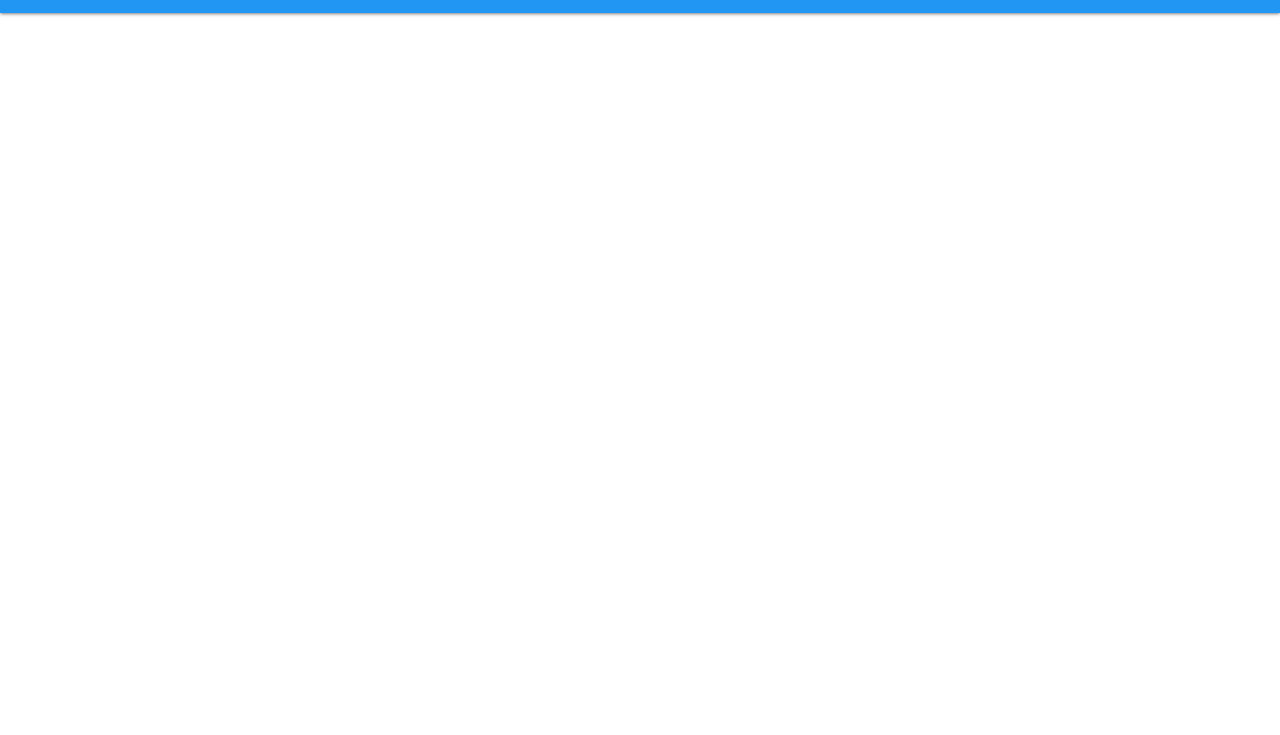
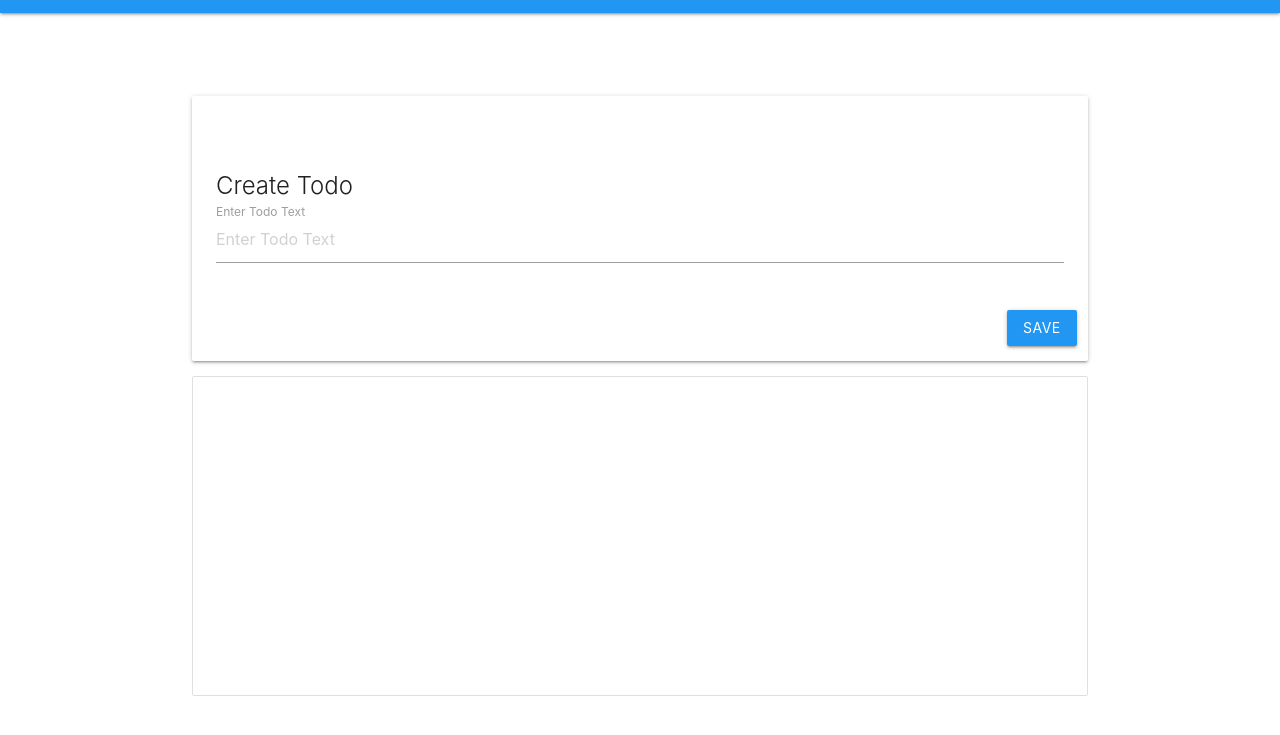
Before and after one commit to kdfarrell/INFO-2602-Lab-4, a Flask app: template templates/todo.html in a window 1280 px wide. Shown: the part 51-786 px from the top of the page. Run offline with Flask 3, Linux system fonts and the light colour scheme; the template is opened without the code that fills it, so the values that code supplies are empty.

Commit message:
Completed up to section 7

```diff
--- a/app.py
+++ b/app.py
@@ -108,10 +108,86 @@ def edit_todo_page(id):
 
 
 # Action Routes
+@app.route('/signup', methods=['POST'])
+def signup_action():
+  data = request.form  # get data from form submission
+  newuser = RegularUser(username=data['username'], email=data['email'], password=data['password'])  # create user object
+  response = None
+  try:
+    db.session.add(newuser)
+    db.session.commit()  # save user
+    token = login_user(data['username'], data['password'])
+    response = redirect(url_for('todos_page'))
+    set_access_cookies(response, token)
+    flash('Account Created!')  # send message
+  except Exception:  # attempted to insert a duplicate user
+    db.session.rollback()
+    flash("username or email already exists")  # error message
+    response = redirect(url_for('login_page'))
+  return response
 
+@app.route('/login', methods=['POST'])
+def login_action():
+  data = request.form
+  token = login_user(data['username'], data['password'])
+  print(token)
+  response = None
+  if token:
+    flash('Logged in successfully.')  # send message to next page
+    response = redirect(
+        url_for('todos_page'))  # redirect to main page if login successful
+    set_access_cookies(response, token)
+  else:
+    flash('Invalid username or password')  # send message to next page
+    response = redirect(url_for('login_page'))
+  return response
 
+@app.route('/createTodo', methods=['POST'])
+@jwt_required()
+def create_todo_action():
+  data = request.form
+  current_user.add_todo(data['text'])
+  flash('Created')
+  return redirect(url_for('todos_page'))
 
+@app.route('/toggle/<id>', methods=['POST'])
+@jwt_required()
+def toggle_todo_action(id):
+  todo = current_user.toggle_todo(id)
+  if todo is None:
+    flash('Invalid id or unauthorized')
+  else:
+    flash(f'Todo { "done" if todo.done else "not done" }!')
+  return redirect(url_for('todos_page'))
 
+@app.route('/editTodo/<id>', methods=["POST"])
+@jwt_required()
+def edit_todo_action(id):
+  data = request.form
+  res = current_user.update_todo(id, data["text"])
+  if res:
+    flash('Todo Updated!')
+  else:
+    flash('Todo not found or unauthorized')
+  return redirect(url_for('todos_page'))
+
+@app.route('/deleteTodo/<id>', methods=["GET"])
+@jwt_required()
+def delete_todo_action(id):
+  res = current_user.delete_todo(id)
+  if res == None:
+    flash('Invalid id or unauthorized')
+  else:
+    flash('Todo Deleted')
+  return redirect(url_for('todos_page'))
+
+@app.route('/logout', methods=['GET'])
+@jwt_required()
+def logout_action():
+  flash('Logged Out')
+  response = redirect(url_for('login_page'))
+  unset_jwt_cookies(response)
+  return response
 
 if __name__ == "__main__":
   app.run(host='0.0.0.0', port=81)
--- a/templates/todo.html
+++ b/templates/todo.html
@@ -27,4 +27,41 @@
 {% endblock %}
 
 {% block content %}
+<main class="container" style="padding-top: 75px">
+  <form name="addForm" class="card" method="POST" action="/createTodo">
+    <div class="card-content">
+      <span class="card-title">Create Todo</span>
+        <div class="input-field">
+          <input type="text" name="text" placeholder="Enter Todo Text" class="materialize-textarea">
+          <label for="text">Enter Todo Text</label>
+        </div>
+    </div>
+    <div class="card-actions">
+        <div class="row">
+          <div class="col sm12 m4 offset-m8">
+            <input class="btn blue right" type="submit" value="SAVE" />
+          </div>
+        </div>
+    </div>
+  </form>
+
+  <ul class="collection " id="result">
+    {% for todo in current_user.todos %}
+         <li class="collection-item">
+            <form class="row" method="POST" action="toggle/{{todo.id}}" >
+              <span class="card-title">{{todo.text}}
+                <label class="right">
+                  <input type="checkbox" name="done" onchange="this.form.submit()" {%  if todo.done %} checked {% endif %} />
+                  <span>Done</span>
+                </label>
+              </span>
+            </form>
+            <div class="row">
+              <a href="/editTodo/{{todo.id}}">EDIT</a>
+              <a href="/deleteTodo/{{todo.id}}">DELETE</a>
+            </div>
+        </li>
+    {% endfor %}
+</ul>
+</main>
 {% endblock %}
```
Also changed, not shown: templates/signup.html (+30 -12 lines), data.db.
